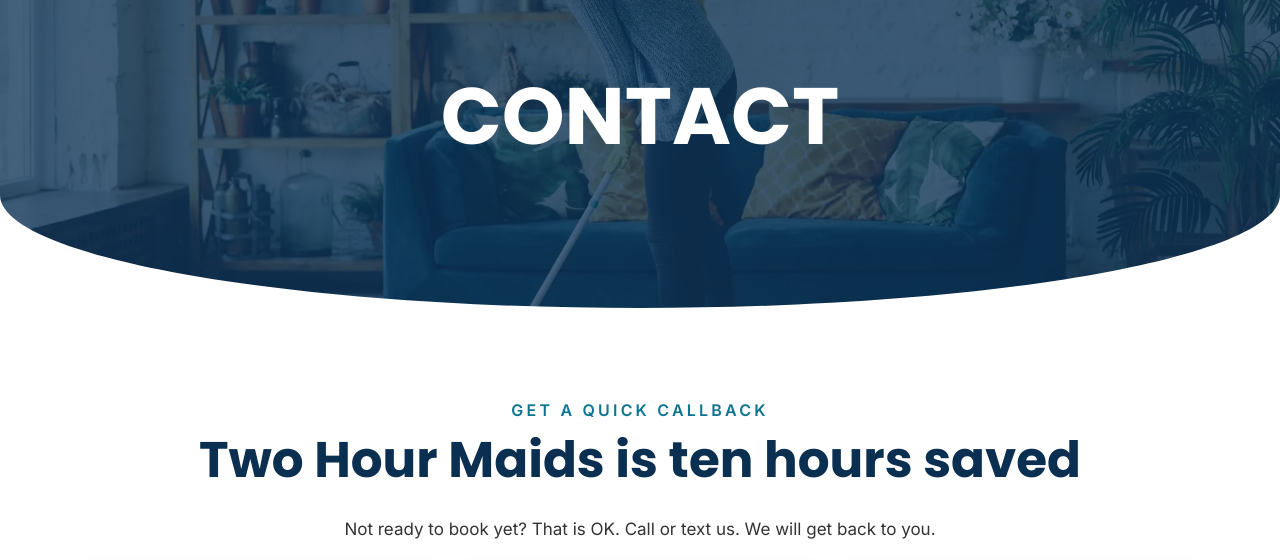
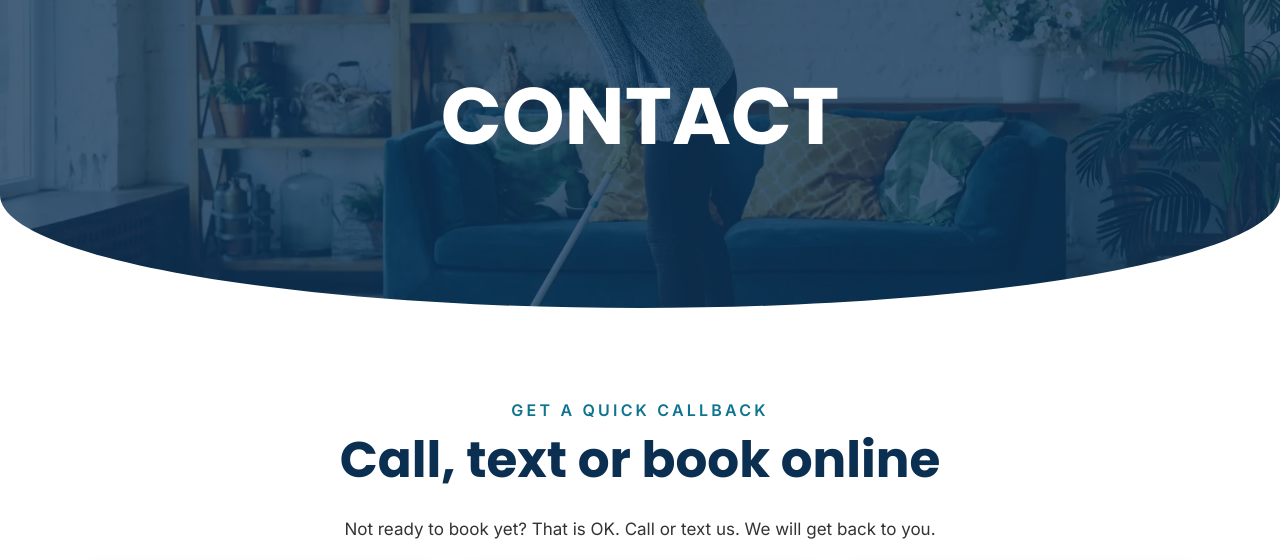
Before and after one commit to puggy-code/twohourmaids-site, a plain HTML site: page contact.html in a window 1280 px wide. Shown: the part 167-727 px from the top of the page. Drawn offline with Linux system fonts and the light colour scheme.

Commit message:
Preview build from franchise-os d84c318

```diff
--- a/contact.html
+++ b/contact.html
@@ -43,7 +43,7 @@
 <main id="main">
 <section class="sec"><div class="wrap">
   <p class="kicker center">Get a quick callback</p>
-  <h2 class="center">Two Hour Maids is ten hours saved</h2>
+  <h2 class="center">Call, text or book online</h2>
   <p class="center">Not ready to book yet? That is OK. Call or text us. We will get back to you.</p>
   <div class="cards">
     <div class="card tbox"><h3>Call Us Today</h3><p><a href="tel:+17632306795">(763) 230-6795</a></p><div class="ctas"><a class="btn" href="tel:+17632306795">Call Now</a><a class="btn btn-navy" href="sms:+17632306795">Text Us</a></div></div>
```
